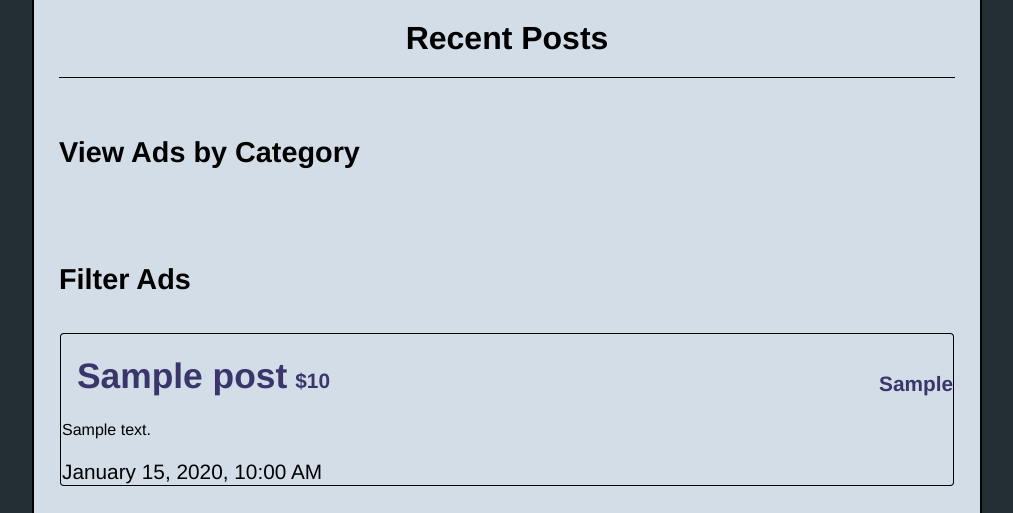
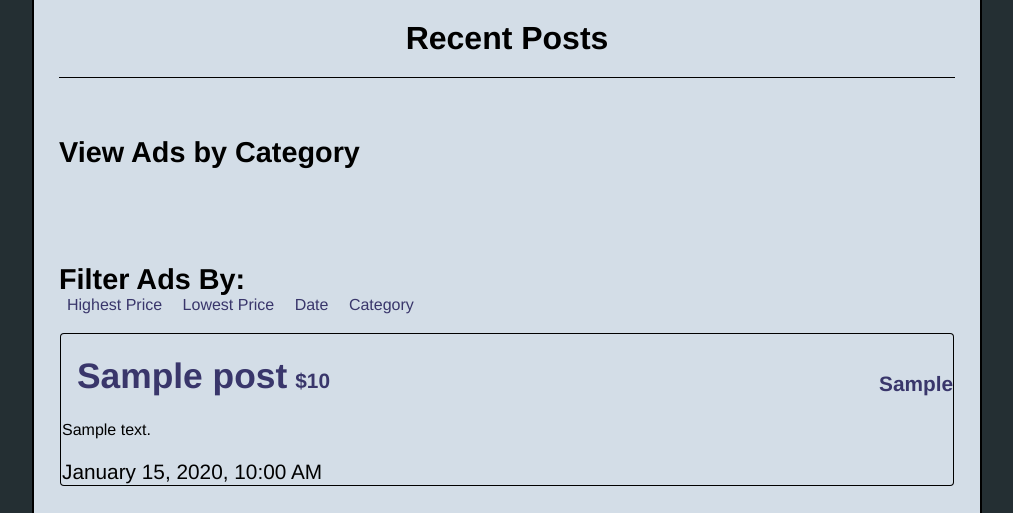
Before and after one commit to MichaelHawryluk/UsedMBProject, a PHP site: page /?sort=price in a window 1280 px wide. Shown: the part 788-1301 px from the top of the page, without its empty margins (133-1146 px from the left). Run offline with PHP 8.4, Linux system fonts and the light colour scheme; tables that the repository leaves empty or names only in its code hold one stand-in row (values such as "Sample post"); data that the repository does not hold is empty.

Commit message:
Sort index link added

```diff
--- a/index.php
+++ b/index.php
@@ -17,9 +17,29 @@ require 'connect.php';
 
 //Sets and sanitizes the Id
 $postId = filter_input(INPUT_GET, 'postId', FILTER_SANITIZE_NUMBER_INT);
+$sort =
+
 
 //Select statement to look for all recors in the blog database and deliver them in reverse order
-$query = "SELECT * FROM posts ORDER BY date DESC";
+$query = "SELECT * FROM posts";
+
+if ($_GET['sort'] == 'price')
+{
+    $query .= " ORDER BY price DESC";
+}
+elseif ($_GET['sort'] == 'loPrice')
+{
+    $query .= " ORDER BY price ASC";
+}
+elseif ($_GET['sort'] == 'category')
+{
+    $query .= " ORDER BY category";
+}
+elseif($_GET['sort'] == 'date')
+{
+    $query .= " ORDER BY date";
+}
+
 $statement = $db->prepare($query);
 $statement->execute();
 $posts = $statement->fetchAll();
@@ -103,8 +123,13 @@ $categories = $statement->fetchAll();
 					<?php foreach($categories as $category): ?>
 		            	<a href="viewByCategory.php?category=<?= $category['categoryType']?>"><?= $category['categoryType']?></a>
 	         		<?php endforeach; ?>
-	         		<h4>Filter Ads</h4>
-	         			<a href="index.php?category=<?= $category['categoryType']?>"><?= $category['categoryType']?></a>
+	         		<h4>Filter Ads By:</h4>
+
+	         			<a href="index.php?sort=price">Highest Price</a>
+	         			<a href="index.php?sort=loPrice">Lowest Price</a>
+	         			<a href="index.php?sort=date">Date</a>
+	         			<a href="index.php?sort=category">Category</a>
+
 
 				</section>
 
--- a/processPost.php
+++ b/processPost.php
@@ -59,7 +59,7 @@ function orientationFlag($orientation) {
   $imageUploaded= isset($_FILES['picturePath']) && ($_FILES['picturePath']['error'] === 0);
   $imageUploadError = isset($_FILES['picturePath']) && ($_FILES['picturePath']['error'] > 0);
 
-if($imageUploaded) {
+	if($imageUploaded){
 	  	$imageFileName = $_FILES['picturePath']['name'];
 	  	$tempImagePath = $_FILES['picturePath']['tmp_name'];
 	  	$newImagePath = fileUploadPath($imageFileName);
@@ -80,10 +80,9 @@ if($imageUploaded) {
 									$constraint->aspectRatio();
 								})
 						->save($newImagePath,100);
-
+	  	}
 	}
 
-  }
   if($_POST['command'] === "Post Ad")
   	{
 		//Checks to see if the form was post and if the fields were not empty
```
Also changed, not shown: newPost.php (+3 -12 lines). Lines whose indentation alone changed are shown as unchanged.
